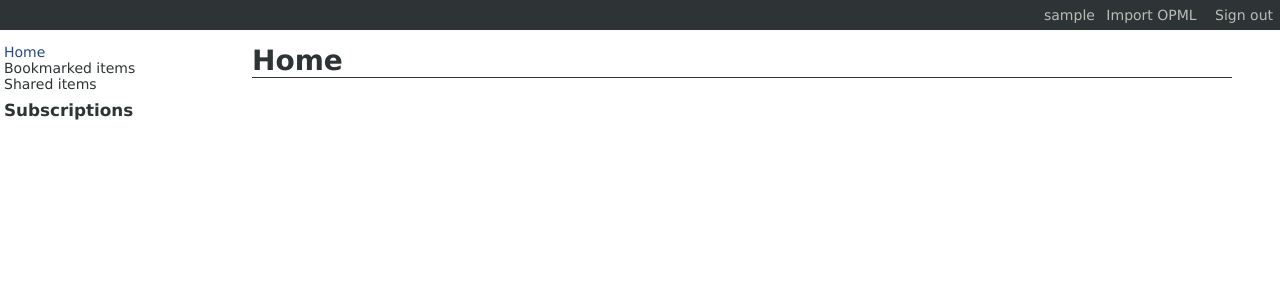
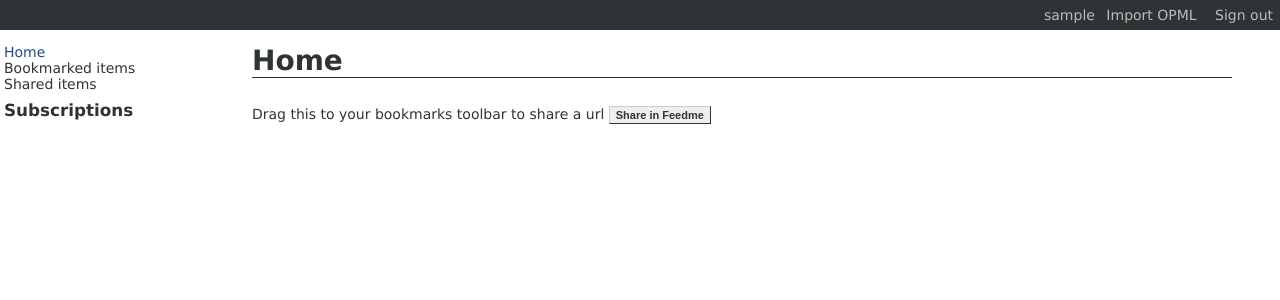
Before and after one commit to jdufresne/feedme, a Django app: template feeds/templates/feeds/home.html in a window 1280 px wide. Shown: the top 300 px of the page. Run offline with Django 3.2, Linux system fonts and the light colour scheme; the template is opened without the code that fills it, so the values that code supplies are empty; the visitor is signed in with stand-in values (Sample User, id 1); some libraries are stand-ins or nearby versions.

Commit message:
bookmarklet fix

```diff
--- a/feeds/templates/feeds/home.html
+++ b/feeds/templates/feeds/home.html
@@ -1,7 +1,9 @@
 {% extends 'feeds/base.html' %}
 
-{% block title %}{{ user }}’s home{% endblock %}
+{% block title %}{{ user.username }}’s home{% endblock %}
 
 {% block content %}
 <h1>Home</h1>
+Drag this to your bookmarks toolbar to share a url
+<a class="button" href="{{ bm_url|safe|escape }}">Share in Feedme</a>
 {% endblock %}
--- a/feeds/urls.py
+++ b/feeds/urls.py
@@ -17,4 +17,6 @@ urlpatterns = patterns(
     # User entry views
     url(r'^read/(?P<entry_id>\d+)/$', 'read', name='read'),
     url(r'^share/(?P<entry_id>\d+)/$', 'share', name='share'),
+
+    url(r'^external_share/$','external_share', name='external_share')
 )
--- a/static/styles/base.css
+++ b/static/styles/base.css
@@ -86,3 +86,15 @@ input[type="button"]:hover {
     background: #eeeeec;
     color: #cc0000;
 }
+
+ .button {
+    font: bold 11px Arial;
+    text-decoration: none;
+    background-color: #EEEEEE;
+    color: #333333;
+    padding: 2px 6px 2px 6px;
+    border-top: 1px solid #CCCCCC;
+    border-right: 1px solid #333333;
+    border-bottom: 1px solid #333333;
+    border-left: 1px solid #CCCCCC;
+ }
```
Also changed, not shown: feeds/models.py (+7 -2 lines), feeds/views.py (+48 -1 lines), 1 other file.
